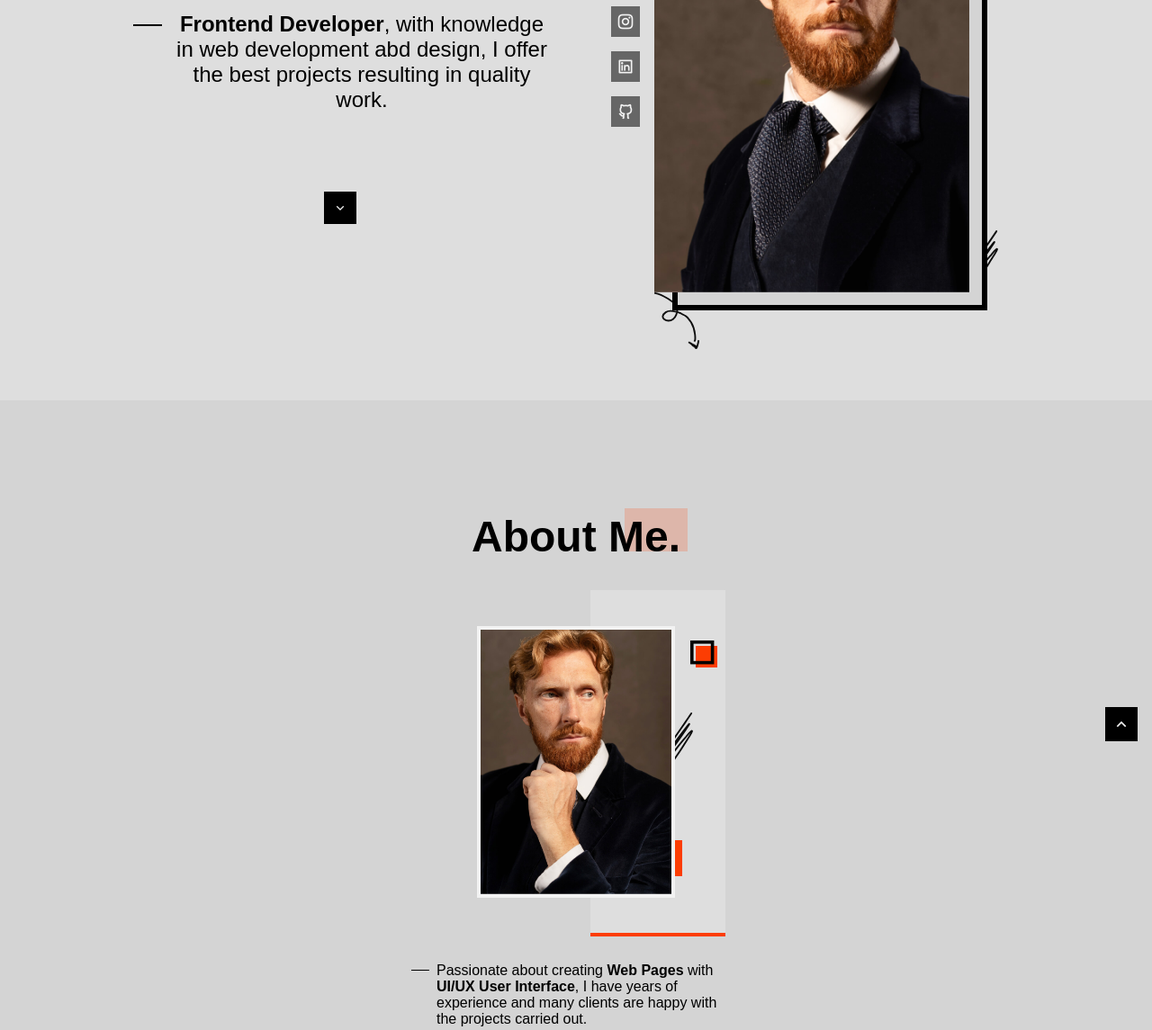
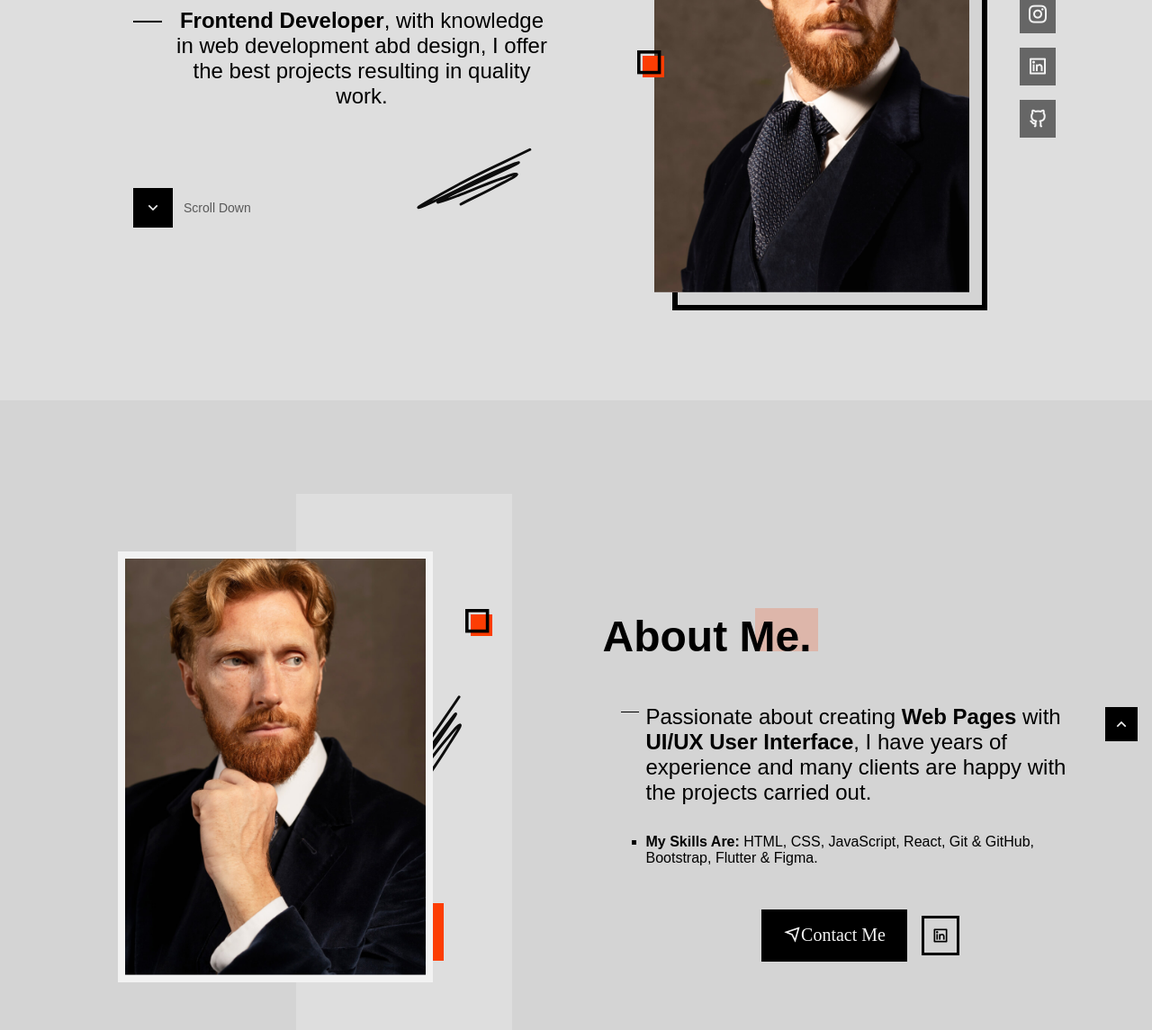
Before and after one commit to Al-mudather/profile-v1, a website: page index.html in a window 1280 px wide. Shown: the part 376-1521 px from the top of the page at 90% size. Drawn offline with nearby package versions, Linux system fonts and the light colour scheme; a web font is replaced by a local one.

Commit message:
working-on-the-desktop-responsivenes-on-the-about-me-section

```diff
--- a/assets/css/styles.css
+++ b/assets/css/styles.css
@@ -131,8 +131,7 @@ body.dark-theme {
 }
 
 .dark-theme .section__title-1::after,
-.dark-theme .section__title-2::after
-{
+.dark-theme .section__title-2::after {
   background-color: hsla(14, 70%, 50%, 0.2);
 }
 
@@ -142,9 +141,8 @@ body.dark-theme {
 
 .dark-theme .home__description b {
   background: linear-gradient(90deg,
-    hsla(14, 80%, 50%, 0.3),
-    hsla(14, 80%, 50%, 0)
-  );
+      hsla(14, 80%, 50%, 0.3),
+      hsla(14, 80%, 50%, 0));
 }
 
 .dark-theme :is(.button__ghost, .services__icon i) {
@@ -152,11 +150,11 @@ body.dark-theme {
 
 }
 
-.dark-theme  .projects__card {
+.dark-theme .projects__card {
   background-color: transparent;
 }
 
-.dark-theme  .projects__card:hover {
+.dark-theme .projects__card:hover {
   background-color: var(--body-color);
 }
 
@@ -165,15 +163,17 @@ body.dark-theme {
 }
 
 .dark-theme .footer {
-  background-color: hsl(0 , 0%, 4%);
+  background-color: hsl(0, 0%, 4%);
 }
 
 .dark-theme::-webkit-scrollbar {
   background-color: hsl(0, 0%, 20%);
 }
+
 .dark-theme::-webkit-scrollbar-thumb {
   background-color: hsl(0, 0%, 30%);
 }
+
 .dark-theme::-webkit-scrollbar-thumb:hover {
   background-color: hsl(0, 0%, 40%);
 }
@@ -541,10 +541,12 @@ body.dark-theme {
     transform: translateY(-1rem);
     opacity: 0;
   }
+
   50% {
     transform: translateY(0);
     opacity: 1;
   }
+
   100% {
     transform: translateY(0.6rem);
     opacity: 0;
@@ -602,7 +604,7 @@ body.dark-theme {
   row-gap: 0;
 }
 
-.about__perfil{
+.about__perfil {
   position: relative;
   justify-self: center;
   margin-block: 2.5rem 4.5rem;
@@ -699,7 +701,7 @@ body.dark-theme {
   padding-top: 1rem;
 }
 
-.services__card{
+.services__card {
   position: relative;
 }
 
@@ -727,7 +729,7 @@ body.dark-theme {
   transform: translate(0.75rem, 0.75rem);
 }
 
-.services__icon{
+.services__icon {
   position: relative;
   display: inline-block;
 }
@@ -754,16 +756,16 @@ body.dark-theme {
 }
 
 /*=============== PROJECTS ===============*/
-.projects{
+.projects {
   background-color: var(--container-color);
   transition: background-color 0.4s;
 }
 
-.projects__container{
+.projects__container {
   row-gap: 2rem;
 }
 
-.projects__card{
+.projects__card {
   padding: 1rem 1rem 2rem;
   background-color: var(--white-color);
   transition: background-color 0.4s, border 0.4s;
@@ -978,7 +980,7 @@ body.dark-theme {
   height: 10rem;
 }
 
-.contact__area textarea{
+.contact__area textarea {
   resize: none;
   padding: 1rem;
 }
@@ -995,8 +997,8 @@ body.dark-theme {
 }
 
 /* Move label up & sticky label */
-.contact__input:focus + .contact__label,
-.contact__input:not(:placeholder-shown).contact__input:not(:focus) + .contact__label {
+.contact__input:focus+.contact__label,
+.contact__input:not(:placeholder-shown).contact__input:not(:focus)+.contact__label {
   opacity: 1;
   top: -16px;
 }
@@ -1004,7 +1006,7 @@ body.dark-theme {
 .contact__social {
   display: grid;
   row-gap: 1rem;
-  background-color: hsl(0 , 0%, 10%);
+  background-color: hsl(0, 0%, 10%);
   padding-block: 1rem 2rem;
   text-align: center;
 }
@@ -1025,6 +1027,7 @@ body.dark-theme {
   font-size: var(--small-font-size);
   margin-bottom: 0.5rem;
 }
+
 .contact__social-description-2 {
   color: var(--white-color);
   font-size: var(--small-font-size);
@@ -1058,6 +1061,7 @@ body.dark-theme {
   bottom: -1.6rem;
   left: 0;
 }
+
 /*=============== FOOTER ===============*/
 footer {
   background-color: var(--black-color);
@@ -1165,6 +1169,7 @@ footer {
 
 /* For medium devices */
 @media screen and (min-width: 576px) {
+
   .home__container,
   .about__container,
   .projects__container {
@@ -1353,4 +1358,117 @@ footer {
     left: 0;
     top: 14px;
   }
+
+  .home__scroll {
+    margin: 0;
+    display: flex;
+    align-items: center;
+    column-gap: 0.75rem;
+  }
+
+  .home__scroll-text {
+    display: block;
+    color: var(--text-color);
+    font-size: var(--small-font-size);
+    font-weight: var(--font-medium);
+  }
+
+  .home__scroll-box {
+    width: 44px;
+    height: 44px;
+  }
+
+  .home__scroll-box i {
+    font-size: 1.25rem;
+  }
+
+  .home__perfil .geometric-box {
+    top: 15rem;
+  }
+
+  .home__arrow {
+    top: 4.5rem;
+    left: -8rem;
+    transform: rotate(80deg);
+    width: 80px;
+  }
+
+  .home__line {
+    left: -15rem;
+    bottom: 4rem;
+    width: 80px;
+    transform: rotate(30deg);
+  }
+
+  .home__social {
+    left: initial;
+    right: -6rem;
+  }
+
+  .home__social-link {
+    font-size: 1.5rem;
+    padding: 0.5rem;
+  }
+
+  .about__container {
+    grid-template-columns: 440px 525px;
+    gap: 1rem 9rem;
+    align-items: center;
+    padding-block: 1rem;
+  }
+
+  .about__perfil {
+    order: -1;
+    grid-row:  1 / 3;
+  }
+
+  .about__image {
+    width: 350px;
+  }
+
+  .about__img {
+    border: 8px solid var(--white-color);
+  }
+
+  .about__shadow {
+    width: 240px;
+    height: 615px;
+    top: -4rem;
+    right: -5.5rem;
+    border-bottom: 6px solid var(--first-color);
+  }
+
+  .about__perfil .geometric-box {
+    right: -4rem;
+    top: 4.5rem;
+  }
+
+  .about__line {
+    width: 80px;
+    right: -2rem;
+    top: 10rem;
+  }
+
+  .about__box {
+    width: 64px;
+    height: 64px;
+    right: -0.75rem;
+  }
+
+  .about__container .section__title-1 {
+    align-self: flex-end;
+    margin-inline: 0;
+  }
+
+  .about__info {
+    align-self: flex-start;
+    padding-left: 3rem;
+  }
+
+  .about__description {
+    font-size: var(--h2-font-size);
+    margin-bottom: 2rem;
+  }
+
+
 }
```
